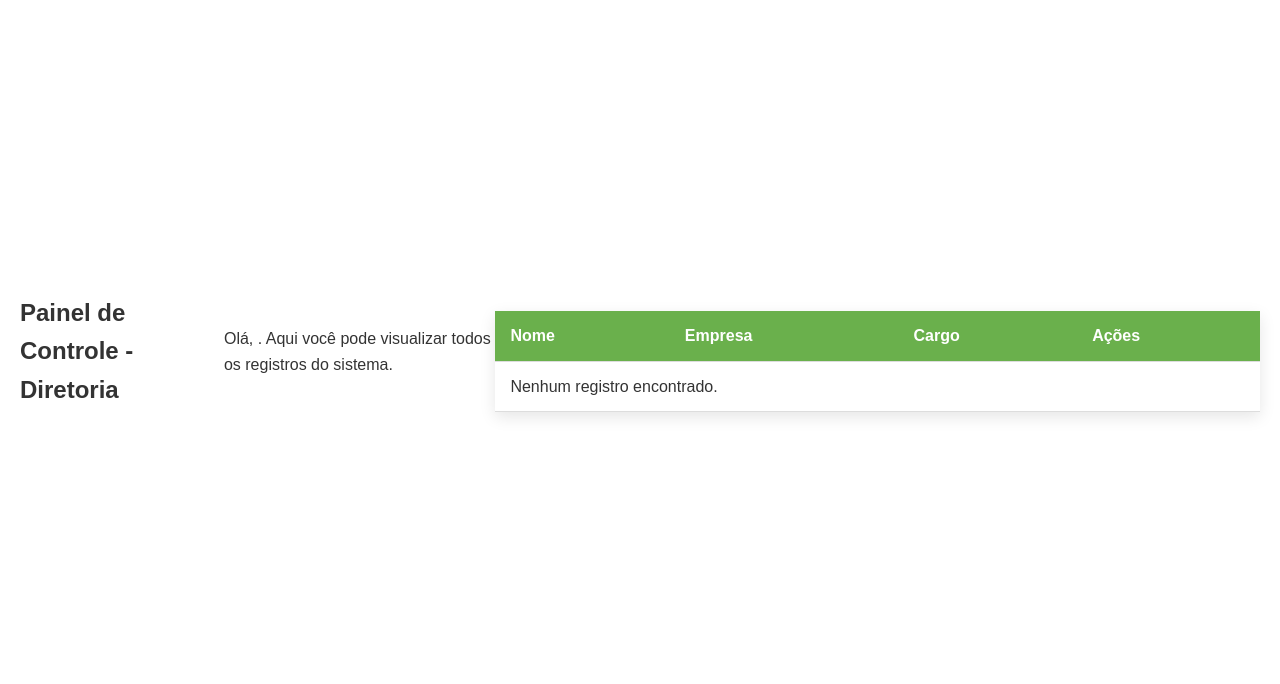
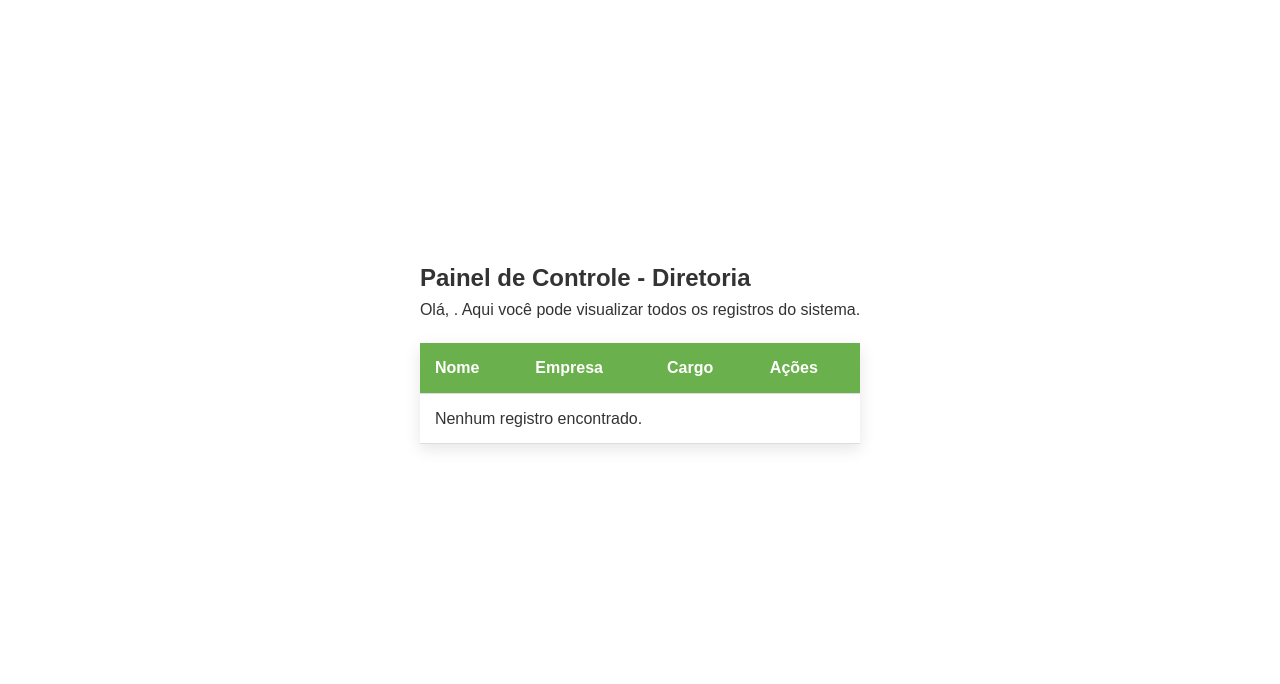
Before and after one commit to thiago-de-mattos/Projeto-Integrador, a Django app: template templates/visao_diretoria.html in a window 1280 px wide. Shown: the part 51-735 px from the top of the page. Run offline with Django 5.2, Linux system fonts and the light colour scheme; the template is opened without the code that fills it, so the values that code supplies are empty.

Commit message:
refactor:mudanças do comportamentos dos itens

```diff
--- a/templates/visao_diretoria.html
+++ b/templates/visao_diretoria.html
@@ -1,6 +1,7 @@
 {% extends 'base.html' %}
 
 {% block content %}
+<div class="group-itens">
     <h2>Painel de Controle - Diretoria</h2>
     <p>Olá, {{ username }}. Aqui você pode visualizar todos os registros do sistema.</p>
 
@@ -31,4 +32,5 @@
             {% endfor %}
         </tbody>
     </table>
+</div>
 {% endblock %}
```
Lines whose indentation alone changed are shown as unchanged.
